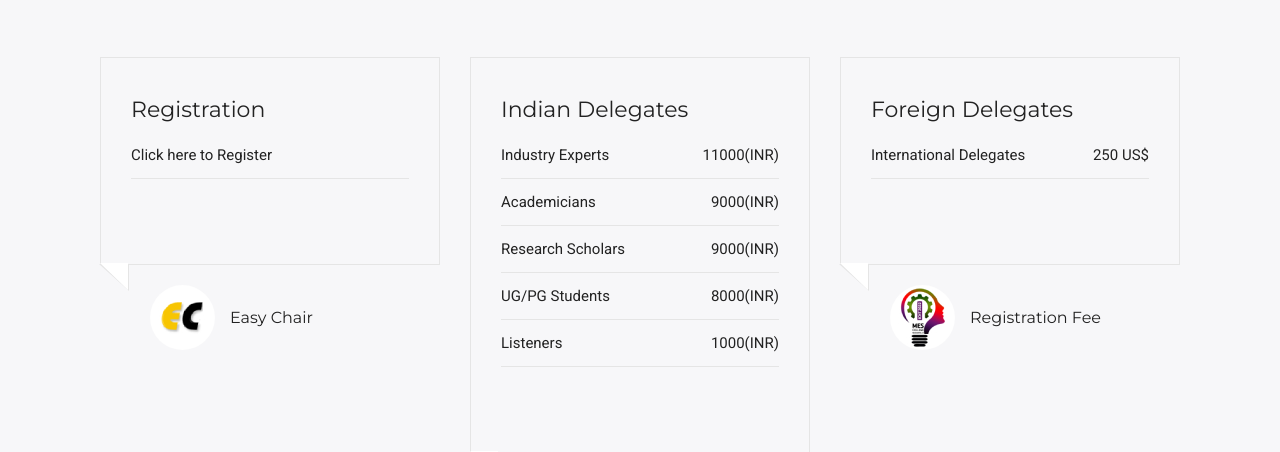
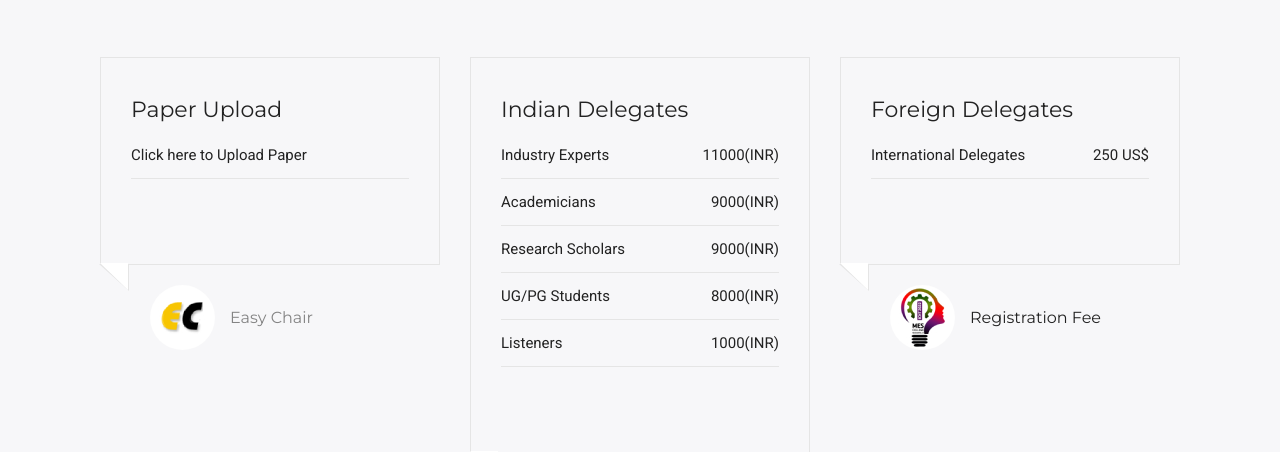
Before and after one commit to sarangi/ICHT2022, a PHP site: page /callforpaper.php in a window 1280 px wide. Shown: the part 927-1379 px from the top of the page. Run offline with PHP 8.4, Linux system fonts and the light colour scheme; data that the repository does not hold is empty; some libraries are stand-ins or nearby versions.

Commit message:
EC Chair Updation

```diff
--- a/callforpaper_details_2.php
+++ b/callforpaper_details_2.php
@@ -81,19 +81,19 @@
 					<div class="comment">
 						<div class="widget category">
 							<!-- Widget Header -->
-							<h5 class="widget-header">Registration</h5>
+							<h5 class="widget-header">Paper Upload</h5>
 							<ul class="category-list m-0 p-0">
-								<li><a href="https://easychair.org/conferences/?conf=icht2022" target="_blank">Click here to Register<span class="float-right"></span></a></li>
+								<li><a href="https://easychair.org/conferences/?conf=icht2022" target="_blank">Click here to Upload Paper<span class="float-right"></span></a></li>
 							</ul>
 						</div>
 					</div>
 					<div class="person">
 						<div class="media">
 							<!-- Person Image -->
-							<img src="images/speakers/ec.jpg" alt="person-image">
+							<a href="https://easychair.org/conferences/?conf=icht2022" target="_blank"><img src="images/speakers/ec.jpg" alt="Easy Chair"></a>
 							<div class="media-body">
 								<!-- Person Name -->
-								<div class="name"><p>Easy Chair</p></div>
+								<div class="name"><p><a href="https://easychair.org/conferences/?conf=icht2022" target="_blank">Easy Chair</a></p></div>
 								<!-- Profession -->
 								<div class="profession"><p></p></div>
 							</div>
--- a/speakers_details_2_1.php
+++ b/speakers_details_2_1.php
@@ -28,7 +28,7 @@
 						<img src="images/speakers/t1sp2.jpg" alt="speaker" class="img-fluid">
 					</div>
 					<div class="content text-center">
-						<h5><a href="single-speaker.html">Dr. TAHA NAZIR</a></h5>
+						<h5><a href="single-speaker.">Dr. TAHA NAZIR</a></h5>
 						<p>Date: 20-01-2022 Time: </p>
 					</div>
 				</div>
```
